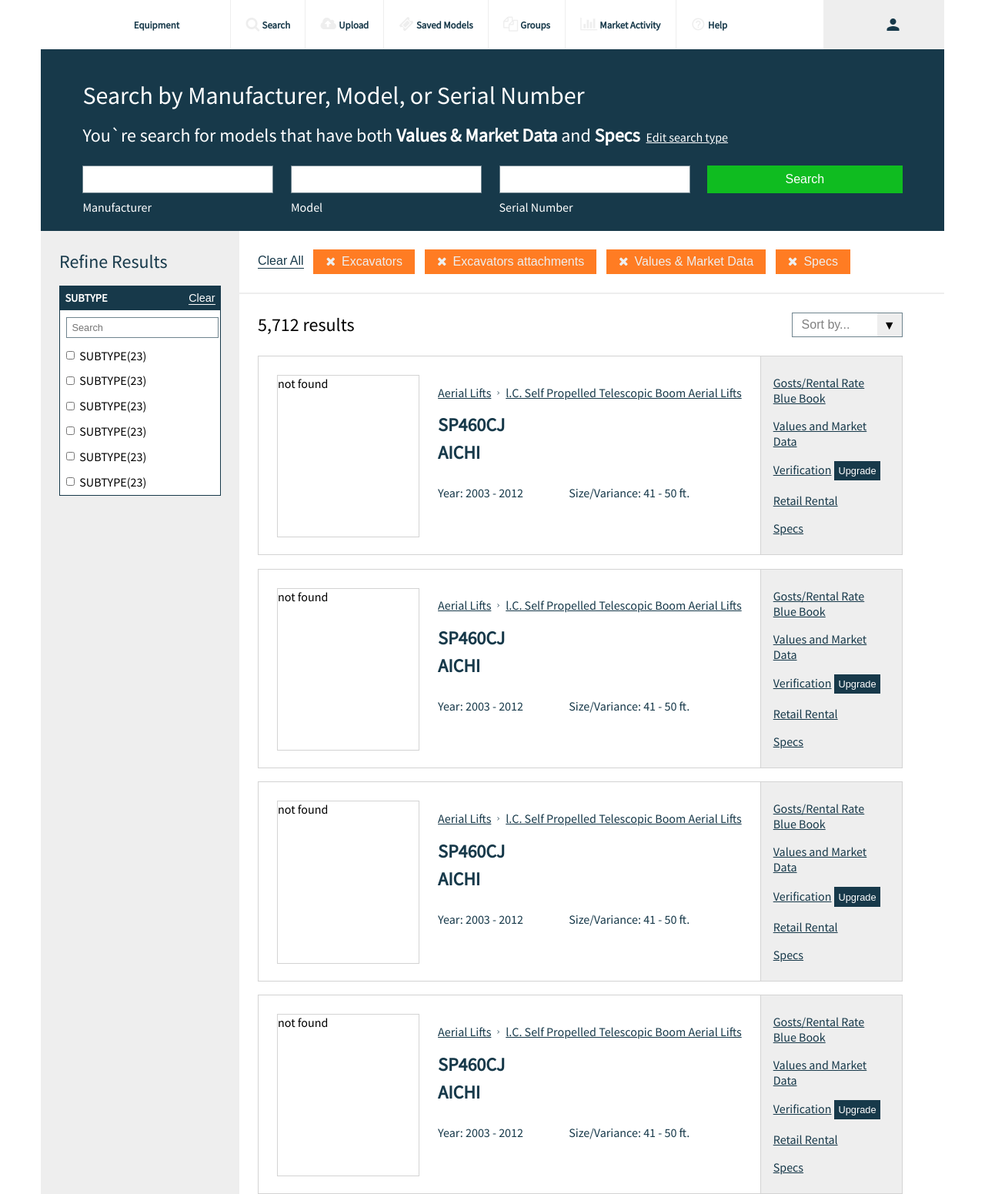
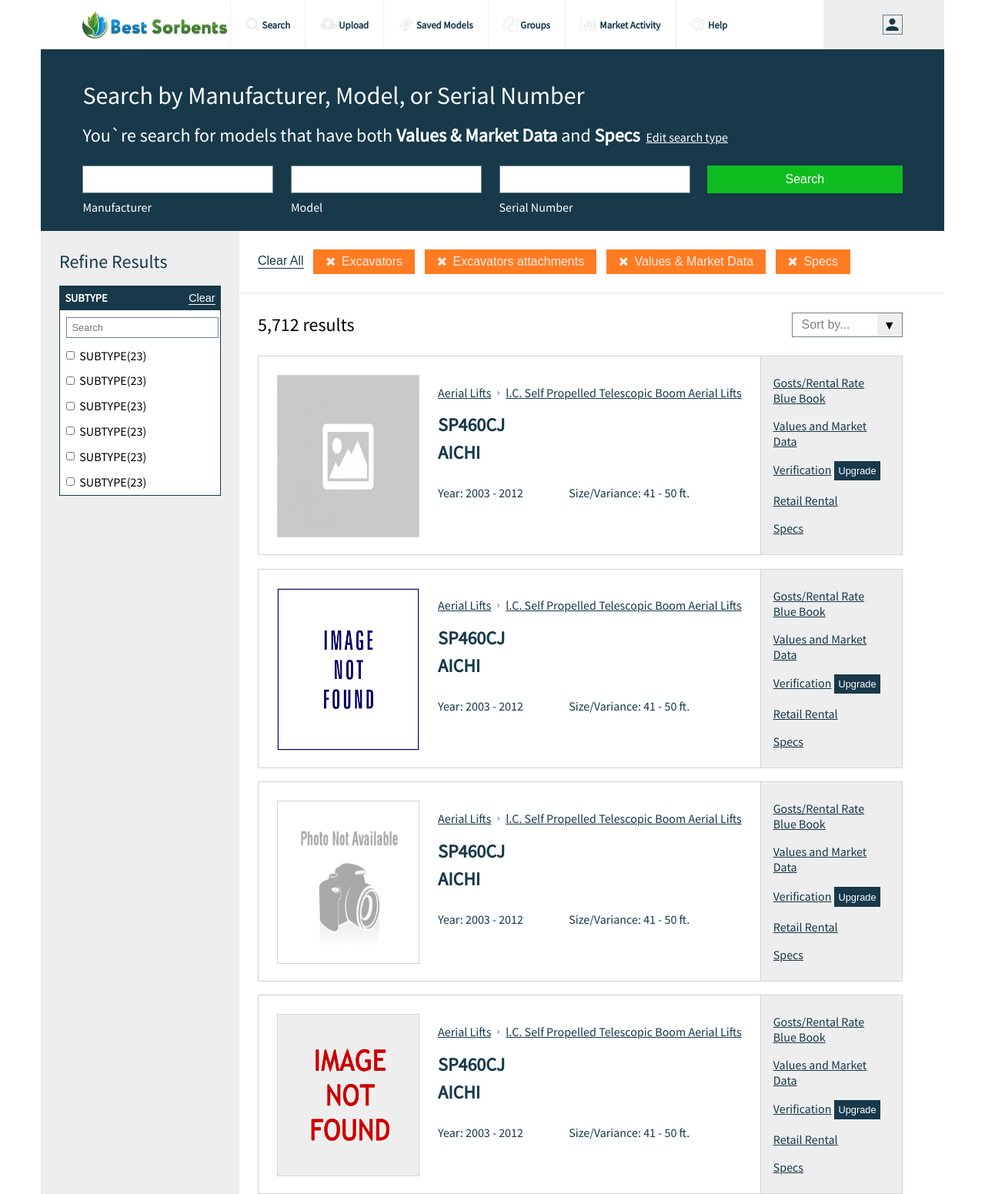
Before and after one commit to ZgerskiyVadim/responsive-layout, a website: page index.html in a window 1280 px wide. Shown: the whole page at 77% size. Drawn offline with Linux system fonts and the light colour scheme.

Commit message:
Added images

```diff
--- a/css/style.scss
+++ b/css/style.scss
@@ -41,15 +41,12 @@
         &:first-child {
           width: 15em;
           padding: 0;
-          span {
-            margin: 0 auto;
+          img {
+            width: 100%;
           }
           &:hover {
             background: none;
             border-right: 1px solid $background-grey;
-            span {
-              color: $background-blue;
-            }
           }
         }
         &:last-child {
@@ -65,15 +62,17 @@
       }
     }
     .header-container__profile {
+      margin: 0 $padding-sections 0 auto;
+      border: 1px solid $background-light_blue;
+      a {
         display: flex;
-      text-align: center;
-      margin: 0 $padding-sections 0 auto;
         text-decoration: none;
         i {
           font-size: 1.5em;
           color: $background-blue;
           &:hover {
             color: $background-light_blue;
+          }
         }
       }
     }
@@ -266,7 +265,7 @@
         }
       }
       .sorted-items {
-        margin: 1.5em $padding-sections 0 1.5em;
+        padding: 1.5em $padding-sections 0 1.5em;
         .sorted-items__sorted-by {
           display: flex;
           justify-content: space-between;
@@ -320,6 +319,10 @@
                 height: 100%;
                 margin: 0;
                 border: 1px solid lightgrey;
+                img {
+                  width: 100%;
+                  height: 100%;
+                }
               }
               .content__info {
                 display: flex;
--- a/index.html
+++ b/index.html
@@ -14,7 +14,7 @@
         <div class="header-container">
             <nav>
                 <a href="#">
-                    <span>Equipment</span>
+                    <img src="./assets/images/logo-best-site-1.png">
                 </a>
                 <a href="#">
                     <i class="fa fa-search"></i>
@@ -41,7 +41,9 @@
                     <span>Help</span>
                 </a>
             </nav>
-            <a class="header-container__profile" href="#"><i class="material-icons">person</i></a>
+            <div class="header-container__profile">
+                <a href="#"><i class="material-icons">person</i></a>
+            </div>
         </div>
     </header>
 
@@ -144,7 +146,9 @@
                     <section class="sorted-items__list">
                         <article class="sorted-items__list__item">
                             <section class="content">
-                                <figure class="content__image">not found</figure>
+                                <figure class="content__image">
+                                    <img src="./assets/images/image-not-found-4a963b95bf081c3ea02923dceaeb3f8085e1a654fc54840aac61a57a60903fef.png" alt="">
+                                </figure>
                                 <div class="content__info">
                                     <header class="content__info__sections">
                                         <a href="#">Aerial Lifts</a>
@@ -205,7 +209,9 @@
                         </article>
                         <article class="sorted-items__list__item">
                             <section class="content">
-                                <figure class="content__image">not found</figure>
+                                <figure class="content__image">
+                                    <img src="./assets/images/Image-not-found.gif" alt="">
+                                </figure>
                                 <div class="content__info">
                                     <header class="content__info__sections">
                                         <a href="#">Aerial Lifts</a>
@@ -266,7 +272,9 @@
                         </article>
                         <article class="sorted-items__list__item">
                             <section class="content">
-                                <figure class="content__image">not found</figure>
+                                <figure class="content__image">
+                                    <img src="./assets/images/image-not-found.jpg" alt="">
+                                </figure>
                                 <div class="content__info">
                                     <header class="content__info__sections">
                                         <a href="#">Aerial Lifts</a>
@@ -327,7 +335,9 @@
                         </article>
                         <article class="sorted-items__list__item">
                             <section class="content">
-                                <figure class="content__image">not found</figure>
+                                <figure class="content__image">
+                                    <img src="./assets/images/not-found.png" alt="">
+                                </figure>
                                 <div class="content__info">
                                     <header class="content__info__sections">
                                         <a href="#">Aerial Lifts</a>
```
Also changed, not shown: assets/images/Image-not-found.gif (added), assets/images/image-not-found-4a963b95bf081c3ea02923dceaeb3f8085e1a654fc54840aac61a57a60903fef.png (added), assets/images/image-not-found.jpg (added), assets/images/logo-best-site-1.png (added), assets/images/not-found.png (added), css/style.css. Lines whose indentation alone changed are shown as unchanged.
